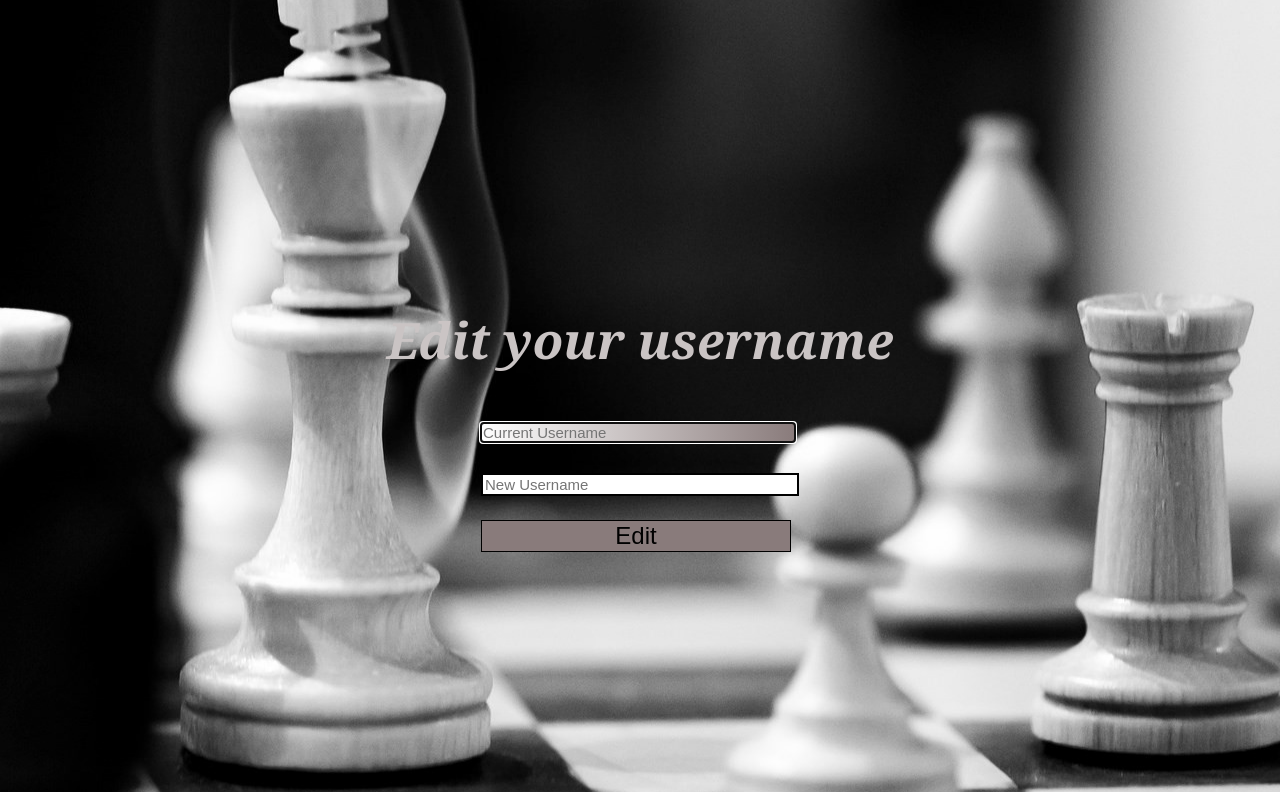
After one commit to nikitaprodanov/OnlineChess, a Flask app: page /edit in a window 1280 px wide. The commit adds this page. Shown: the top 792 px of the page. Run offline with Flask 2, Linux system fonts and the light colour scheme; the visitor is signed in with stand-in values (Sample User, id 1).

Commit message:
Edit page with the edit form class

```diff
--- a/application.py
+++ b/application.py
@@ -93,7 +93,7 @@ def login():
 	return render_template("login.html", form=login_form)
 
 # Edit route
-@app.route("/edit", methods=['GET', POST])
+@app.route("/edit", methods=['GET', 'POST'])
 @login_required
 def edit():
 	edit_form = EditUsernameForm()
@@ -103,6 +103,8 @@ def edit():
 		user.username = edit_form.new_username.data
 		db.session.commit()
 		return redirect(url_for('logout'))
+
+	return render_template("edit.html", form=edit_form)
 
 # Route for lobby ONLY for logged in users
 @app.route("/lobby", methods=['GET', 'POST'])
--- /dev/null
+++ b/templates/edit.html
@@ -0,0 +1,21 @@
+{% from 'form_helper.html' import displayField %}
+{% extends 'prelogin-layout.html' %}
+
+{% block title %}Edit {% endblock %}
+
+{% block content %}
+	<h2>Edit your username</h2>
+
+	<form action="{{ url_for('edit')}}" method="POST">
+		{{ displayField(form.cur_username, 'Current Username', autocomplete="off", autofocus=true)}}
+
+		{{ displayField(form.new_username, 'New Username', autocomplete="off")}}
+
+		<div>
+			{{ form.submit_button }}
+		</div>
+
+		{{ form.csrf_token }}
+
+	</form>
+{% endblock %}
--- a/templates/lobby.html
+++ b/templates/lobby.html
@@ -41,7 +41,7 @@
 				<!-- Input area -->
 				<div class="input-area">
 
-					{{ displayField(form.message, 'Type here ...', class_='user-message') }}
+					{{ displayField(form.message, 'Type here ...', class_='user-message', autocompete="off") }}
 
 					<div class="send-message">
 						{{ form.submit_button }}
--- a/wtform_fields.py
+++ b/wtform_fields.py
@@ -58,6 +58,7 @@ class EditUsernameForm(FlaskForm):
 	new_username = StringField('new_username_label',
 		validators=[InputRequired(message="New username required"),
 		Length(min=4, max=25, message="New username must be between 4 and 25 charachters")])
+	submit_button = SubmitField('Edit')
 
 	# Check if current username is real
 	def validate_cur_username(self, cur_username):
```
